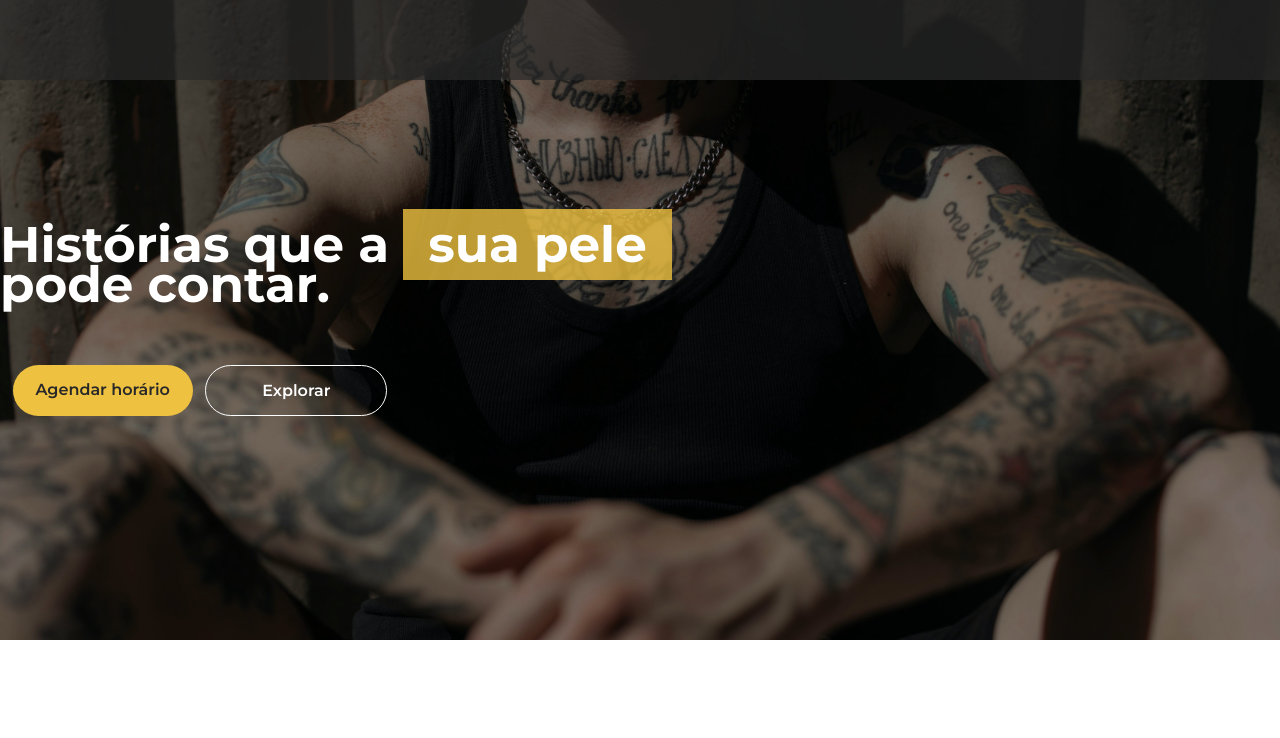
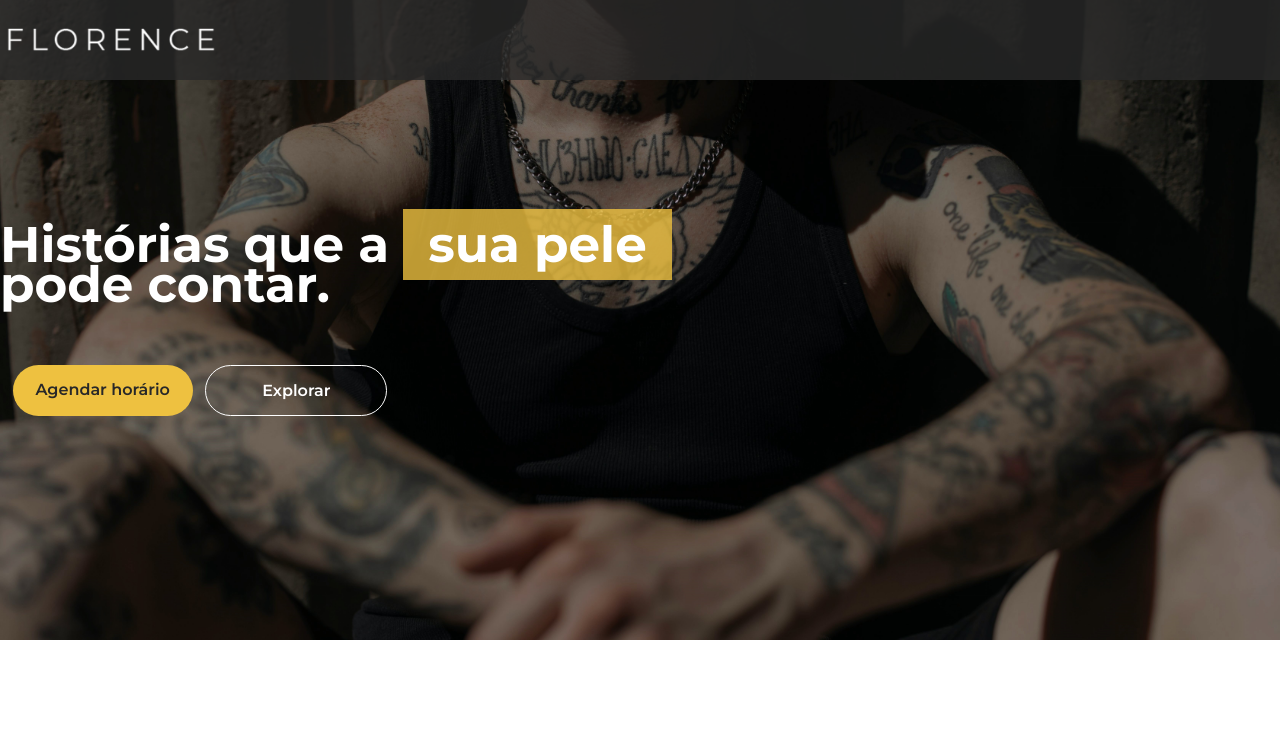
Before and after one commit to caamag/SPA_florence, a React (Vite) app: page / in a window 1280 px wide. Shown: the top 738 px of the page. Built offline with nearby package versions, Linux system fonts and the light colour scheme.

Commit message:
Enviando imagnes de marca e ataulizando nav

```diff
--- a/src/components/nav/nav.css
+++ b/src/components/nav/nav.css
@@ -1,10 +1,27 @@
 .nav {
     width: 100%;
     height: 80px;
-    position: absolute;
     position: fixed;
     top: 0px;
     left: 0px;
     margin: auto;
-    background-color: rgb(40, 40, 40, 0.7);
+    background-color: rgb(40, 40, 40, 0.8);
 }
+
+.nav-items {
+    position: relative;
+    width: 100%;
+    height: 100%;
+    max-width: 1450px;
+    margin: 0 auto;
+}
+
+.logo-nav {
+    position: absolute;
+    height: 40%;
+    width: auto;
+    left: 0px;
+    top: 0px;
+    bottom: 0px;
+    margin: auto;
+}
--- a/src/components/nav/nav.jsx
+++ b/src/components/nav/nav.jsx
@@ -1,10 +1,16 @@
 
 import './nav.css'
+import { NavLink } from 'react-router-dom'
+
+//images
+import logo from '../../../public/logo_branco_florence.png'
 
 const Nav = () => {
 
     return <nav className='nav'>
-
+        <ul className='nav-items'>
+            <NavLink to={'/'}><img src={logo} alt="" className='logo-nav' /></NavLink>
+        </ul>
 
     </nav>
 
```
Also changed, not shown: public/logo_branco_florence.png (added), public/logo_preto_florence.png (added).
